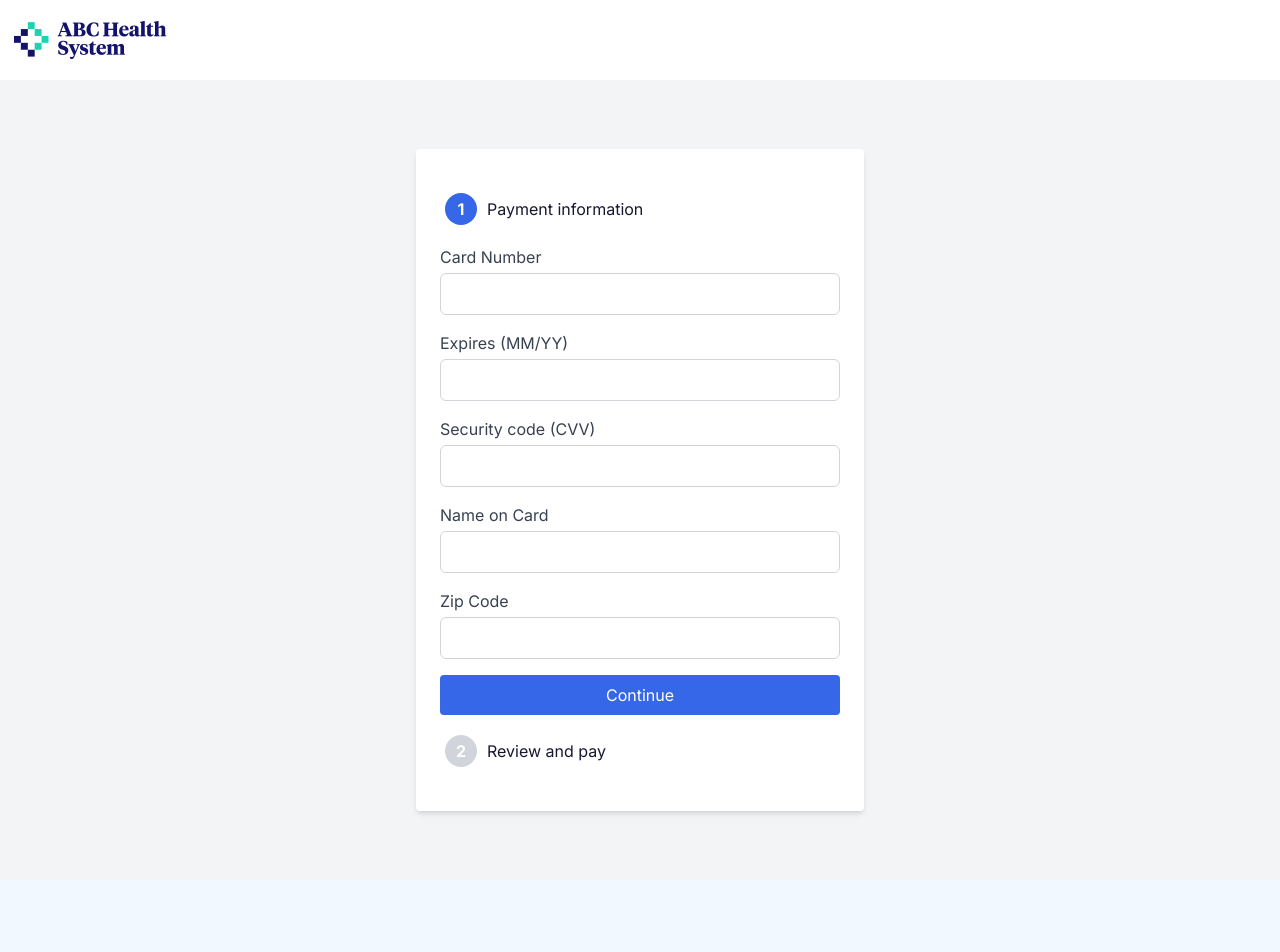
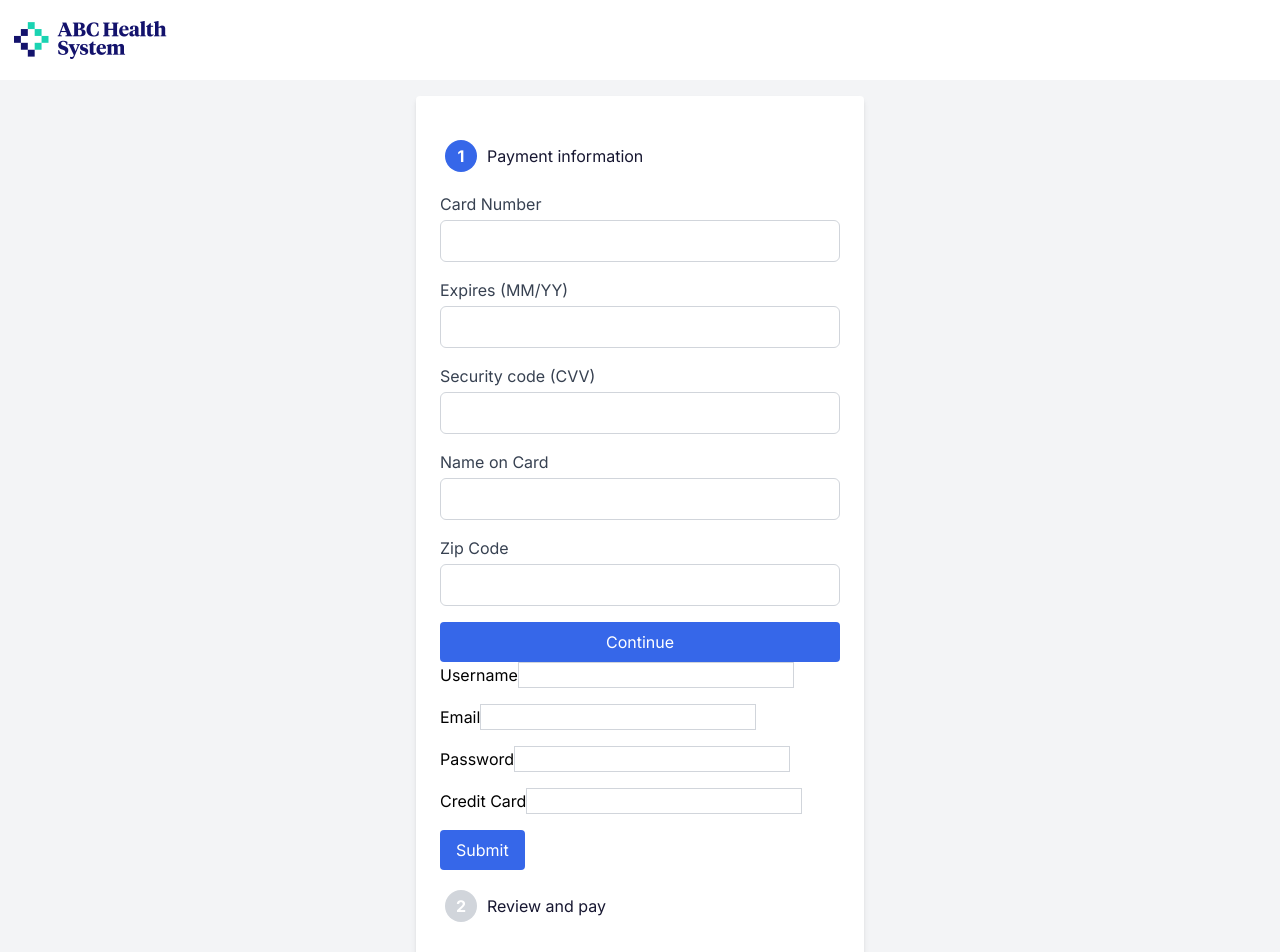
Before and after one commit to jrenee42/cedar-jill-project, a Next.js app: page /billingDetails in a window 1280 px wide. Shown: the top 952 px of the page. Before the commit the page ends 880 px from the top, so only its background shows below. Built offline with nearby package versions, Linux system fonts and the light colour scheme.

Commit message:
trying a new form....

```diff
--- a/app/billingDetails/page.tsx
+++ b/app/billingDetails/page.tsx
@@ -4,6 +4,7 @@ import React, {useState} from 'react';
 import {FieldValues} from 'react-hook-form';
 import {TextForm} from "@/app/ui/TextForm";
 import clsx from 'clsx';
+import MyForm from "@/app/ui/MyForm";
 
 export default function Page() {
     // 1 or 2
@@ -38,7 +39,8 @@ export default function Page() {
                         setActiveSection(1)
                     }}>Edit</div>)}
                 </div>
-                {activeSection === 1 && <TextForm onSubmit={handleFormSubmit}/>}
+                <TextForm onSubmit={handleFormSubmit}/>
+                <MyForm onSubmit={handleFormSubmit}/>
 
                 <div className="flex flex-row items-center justify-between number-header">
                     <div className="flex items-center">
--- /dev/null
+++ b/app/ui/MyForm.tsx
@@ -0,0 +1,162 @@
+import React, {useState} from 'react';
+import {useForm, Controller, SubmitHandler, FieldValues} from 'react-hook-form';
+
+interface FormValues {
+    username: string;
+    email: string;
+    password: string;
+    creditCard: string;
+}
+
+interface FormProps {
+    onSubmit: SubmitHandler<FieldValues>;
+}
+
+// @ts-ignore
+export const MyForm: React.FC<FormProps> = ({onSubmit}) => {
+    const {control, handleSubmit, formState: {errors, isValid, touchedFields}, reset, getValues} = useForm<FormValues>({
+        mode: 'onChange'
+    });
+
+    const [show, setShow] = useState(false);
+
+    const innerSubmit = (data: FormValues) => {
+        console.log(data);
+        // Reset the form with the current values to keep them in the form
+        reset(getValues());
+        onSubmit(data);
+        setShow(false);
+    };
+
+    const isFieldValid = (fieldName: keyof FormValues) => {
+        return touchedFields[fieldName] && !errors[fieldName];
+    };
+
+
+    const actualForm = (<form onSubmit={handleSubmit(innerSubmit)} className="space-y-4">
+        <div className="relative">
+            <label htmlFor="username">Username</label>
+            <Controller
+                name="username"
+                control={control}
+                defaultValue=""
+                rules={{required: 'Username is required'}}
+                render={({field}) => (
+                    <input {...field}
+                           className={`border ${errors.username ? 'border-red-500' : 'border-gray-300'} pr-10`}/>
+                )}
+            />
+            {isFieldValid('username') && (
+                <span className="absolute right-0 top-0 mt-2 mr-2 text-green-500">&#10003;</span>
+            )}
+            {errors.username && <span className="text-red-500">{errors.username.message}</span>}
+        </div>
+
+        <div className="relative">
+            <label htmlFor="email">Email</label>
+            <Controller
+                name="email"
+                control={control}
+                defaultValue=""
+                rules={{
+                    required: 'Email is required',
+                    pattern: {
+                        value: /^[a-zA-Z0-9._%+-]+@[a-zA-Z0-9.-]+\.[a-zA-Z]{2,4}$/,
+                        message: 'Invalid email address'
+                    }
+                }}
+                render={({field}) => (
+                    <input {...field}
+                           className={`border ${errors.email ? 'border-red-500' : 'border-gray-300'} pr-10`}/>
+                )}
+            />
+            {isFieldValid('email') && (
+                <span className="absolute right-0 top-0 mt-2 mr-2 text-green-500">&#10003;</span>
+            )}
+            {errors.email && <span className="text-red-500">{errors.email.message}</span>}
+        </div>
+
+        <div className="relative">
+            <label htmlFor="password">Password</label>
+            <Controller
+                name="password"
+                control={control}
+                defaultValue=""
+                rules={{required: 'Password is required'}}
+                render={({field}) => (
+                    <input {...field} type="password"
+                           className={`border ${errors.password ? 'border-red-500' : 'border-gray-300'} pr-10`}/>
+                )}
+            />
+            {isFieldValid('password') && (
+                <span className="absolute right-0 top-0 mt-2 mr-2 text-green-500">&#10003;</span>
+            )}
+            {errors.password && <span className="text-red-500">{errors.password.message}</span>}
+        </div>
+
+        <div className="relative">
+            <label htmlFor="creditCard">Credit Card</label>
+            <Controller
+                name="creditCard"
+                control={control}
+                defaultValue=""
+                rules={{
+                    required: 'Credit card number is required',
+                    validate: validateCreditCardNumber
+                }}
+                render={({field}) => (
+                    <input {...field}
+                           className={`border ${errors.creditCard ? 'border-red-500' : 'border-gray-300'} pr-10`}/>
+                )}
+            />
+            {isFieldValid('creditCard') && (
+                <span className="absolute right-0 top-0 mt-2 mr-2 text-green-500">&#10003;</span>
+            )}
+            {errors.creditCard && <span className="text-red-500">{errors.creditCard.message}</span>}
+        </div>
+
+        <button type="submit" disabled={!isValid}
+                className="bg-blue-500 text-white py-2 px-4 rounded hover:bg-blue-700">
+            Submit
+        </button>
+    </form>);
+
+    return actualForm;
+};
+
+export default MyForm;
+
+const validateCreditCardNumber = (value: string) => {
+    // Remove all non-digit characters
+    const sanitizedValue = value.replace(/\D/g, '');
+
+    // Check if the sanitized value is empty or does not match the expected length
+    if (!sanitizedValue || sanitizedValue.length < 13 || sanitizedValue.length > 19) {
+        return 'Invalid credit card number';
+    }
+
+    let sum = 0;
+    let shouldDouble = false;
+
+    // Loop through the digits of the credit card number
+    for (let i = sanitizedValue.length - 1; i >= 0; i--) {
+        let digit = parseInt(sanitizedValue[i]);
+
+        if (shouldDouble) {
+            digit *= 2;
+            if (digit > 9) {
+                digit -= 9;
+            }
+        }
+
+        sum += digit;
+        shouldDouble = !shouldDouble;
+    }
+
+    // Check if the sum is divisible by 10
+    if (sum % 10 !== 0) {
+        return 'Invalid credit card number';
+    }
+
+    return true;
+};
```
